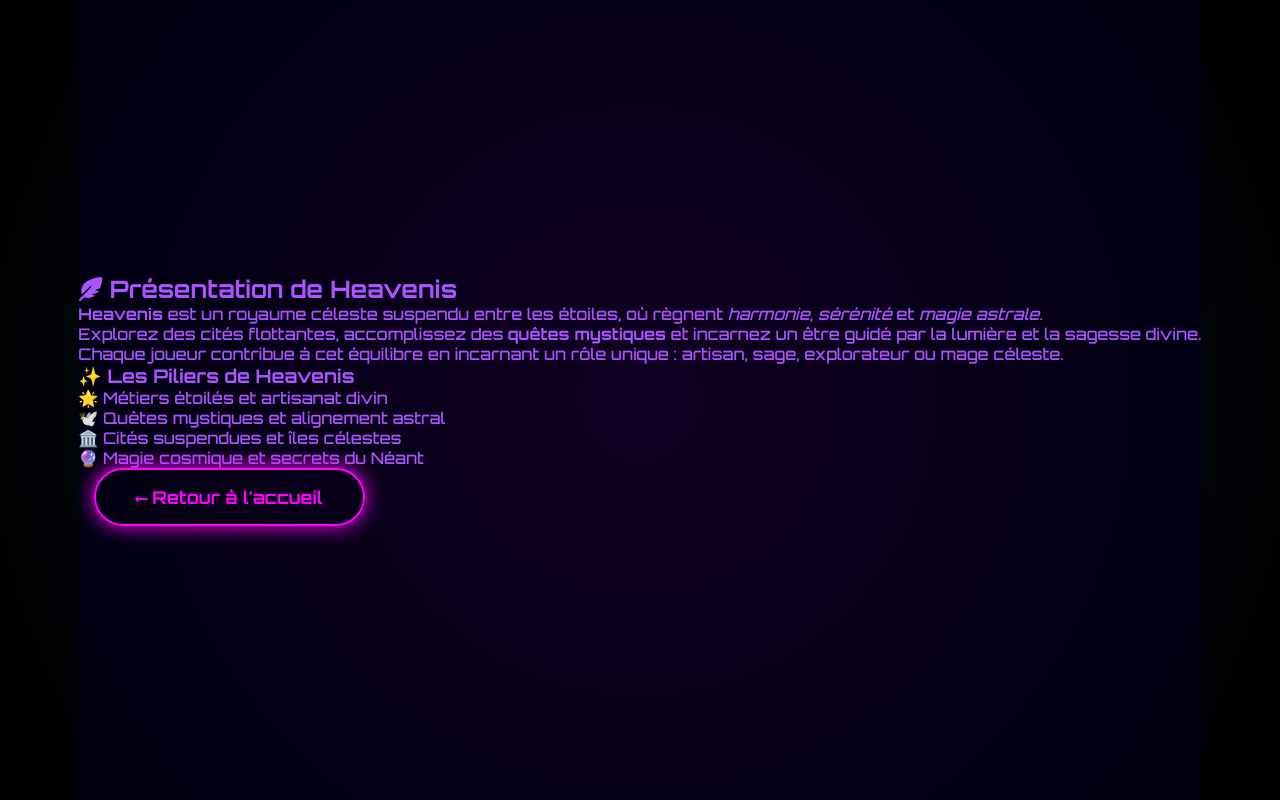
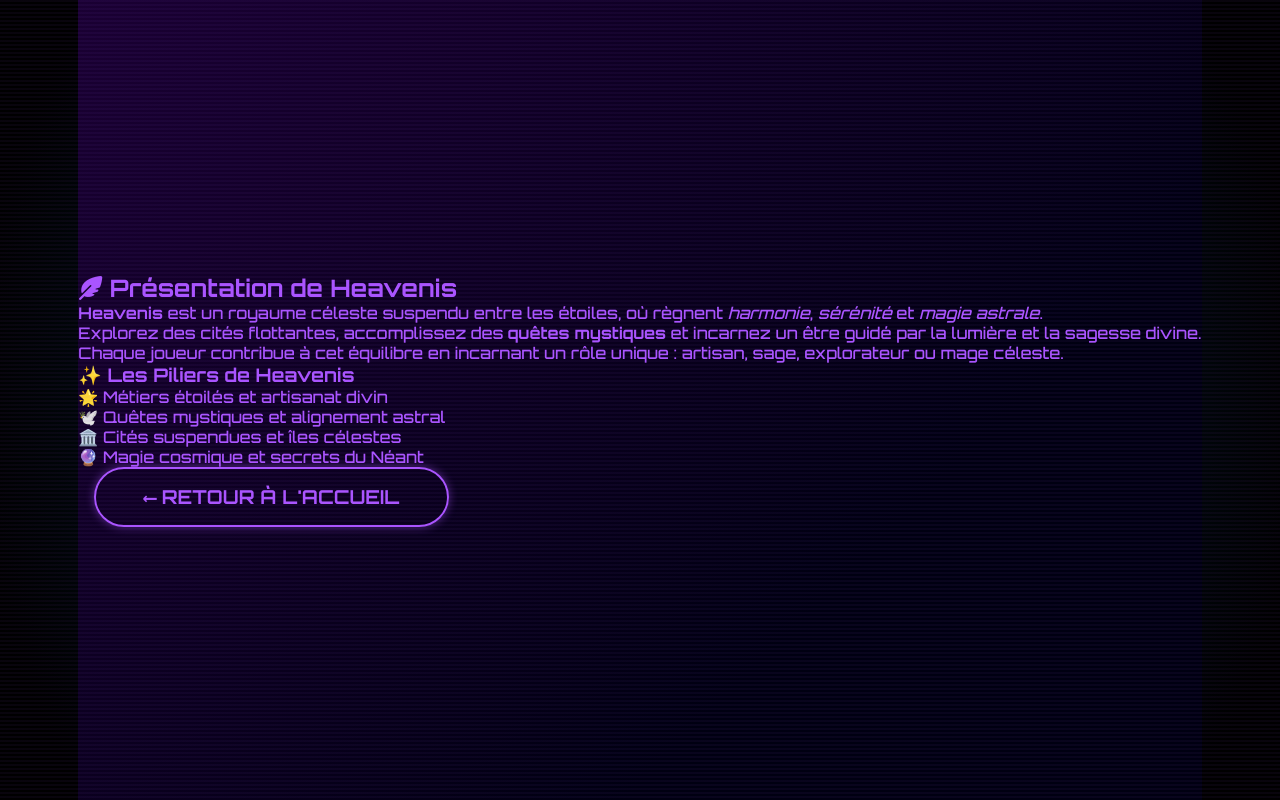
Before and after one commit to cedmystyx/heavenis, a PHP site: page /heavenis.html in a window 1280 px wide. Run offline with PHP 8.4, Linux system fonts and the light colour scheme; some libraries are stand-ins or nearby versions.

Commit message:
Update style.css

```diff
--- a/style.css
+++ b/style.css
@@ -307,25 +307,91 @@ body.zephyros #console-menu li:hover {
   color: #001100;
 }
 
-/* HEAVENIS PAGE */
+/* HEAVENIS PAGE améliorée */
 body.heavenis {
-  background: radial-gradient(circle at center, #110022 0%, #000011 90%);
+  background: linear-gradient(135deg, #1a0033 0%, #000011 70%);
   color: #aa55ff;
+  position: relative;
+  overflow: hidden;
 }
+
+body.heavenis::before {
+  content: "";
+  position: fixed;
+  top: 0; left: 0; right: 0; bottom: 0;
+  pointer-events: none;
+  background: repeating-linear-gradient(
+    180deg,
+    rgba(170,85,255,0.05),
+    rgba(170,85,255,0.05) 2px,
+    transparent 2px,
+    transparent 4px
+  );
+  z-index: 1;
+  animation: scanlines 5s linear infinite;
+}
+
 body.heavenis h1.glitch {
   color: #aa55ff;
+  font-size: 5rem;
+  letter-spacing: 12px;
+  text-shadow:
+    0 0 10px #aa55ff,
+    0 0 20px #bb66ff,
+    0 0 30px #cc77ff;
 }
-body.heavenis #console-menu ul {
-  border-color: #aa55ff;
-  box-shadow: 0 0 30px #aa55ffaa;
+
+body.heavenis .subtitle {
+  color: #cc99ffcc;
+  text-shadow: 0 0 12px #bb77ffbb;
+  font-weight: 600;
+  font-size: 1.8rem;
+  margin-top: 20px;
 }
-body.heavenis #console-menu li {
-  border-color: #aa55ffcc;
+
+body.heavenis .content {
+  background: rgba(30, 0, 60, 0.7);
+  border: 2px solid #aa55ff88;
+  border-radius: 30px;
+  box-shadow:
+    0 0 10px #aa55ffcc,
+    0 0 30px #aa55ff66 inset;
+  backdrop-filter: blur(12px);
+  padding: 3rem 2rem;
+  max-width: 900px;
+  position: relative;
+  z-index: 10;
+}
+
+body.heavenis .btn {
   color: #aa55ff;
+  border: 2.5px solid #aa55ff;
+  background: transparent;
+  padding: 1rem 3rem;
+  border-radius: 50px;
+  font-weight: 700;
+  font-family: 'Orbitron', monospace;
+  font-size: 1.2rem;
+  text-transform: uppercase;
+  box-shadow: 0 0 10px #aa55ff77;
+  transition: background-color 0.3s ease, box-shadow 0.4s ease, color 0.3s ease;
+  cursor: pointer;
 }
-body.heavenis #console-menu li:hover {
-  background-color: #aa55ffbb;
-  color: #110022;
+
+body.heavenis .btn:hover,
+body.heavenis .btn:focus {
+  background-color: #aa55ff22;
+  box-shadow:
+    0 0 20px #bb66ff,
+    0 0 40px #cc77ff;
+  color: #fff;
+  outline: none;
+}
+
+/* Réutilisation des animations existantes */
+@keyframes scanlines {
+  0% { background-position: 0 0; }
+  100% { background-position: 0 100%; }
 }
 
 /* MENTIONS LEGALES PAGE */
```
